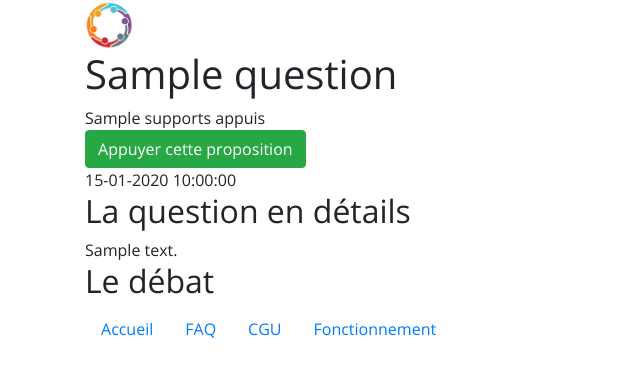
After one commit to GregO35/demoliq, a Symfony app: template templates/question/details.html.twig in a window 1280 px wide. The commit adds this page. Shown: the top 377 px of the page, without its empty margins (0-640 px from the left). Run offline with Twig, Linux system fonts and the light colour scheme; the template is opened without the code that fills it: most values are stand-ins (such as "Sample title", 1, 10 or a date in 2020); some libraries are stand-ins or nearby versions.

Commit message:
create basic question detail page

```diff
--- /dev/null
+++ b/templates/question/details.html.twig
@@ -0,0 +1,24 @@
+{% extends 'base.html.twig' %}
+
+{% block content %}
+    <h1>{{ question.title }}</h1>
+
+
+
+    <div>{{ question.supports }} appuis</div>
+
+    <div>
+        <a href="#" class="btn btn-success">Appuyer cette proposition</a>
+    </div>
+
+    <div>{{ question.creationDate|date('d-m-Y H:i:s') }}</div>
+
+    <h2>La question en détails</h2>
+    <div>{{ question.description }}</div>
+
+    <h2>Le débat</h2>
+
+
+{% endblock %}
+
+{% block title%}{{ question.title }}{% endblock %}
```
Also changed, not shown: src/Controller/QuestionController.php (+37 -3 lines), templates/question/list.html.twig (+6 -1 lines), 1 other file.
